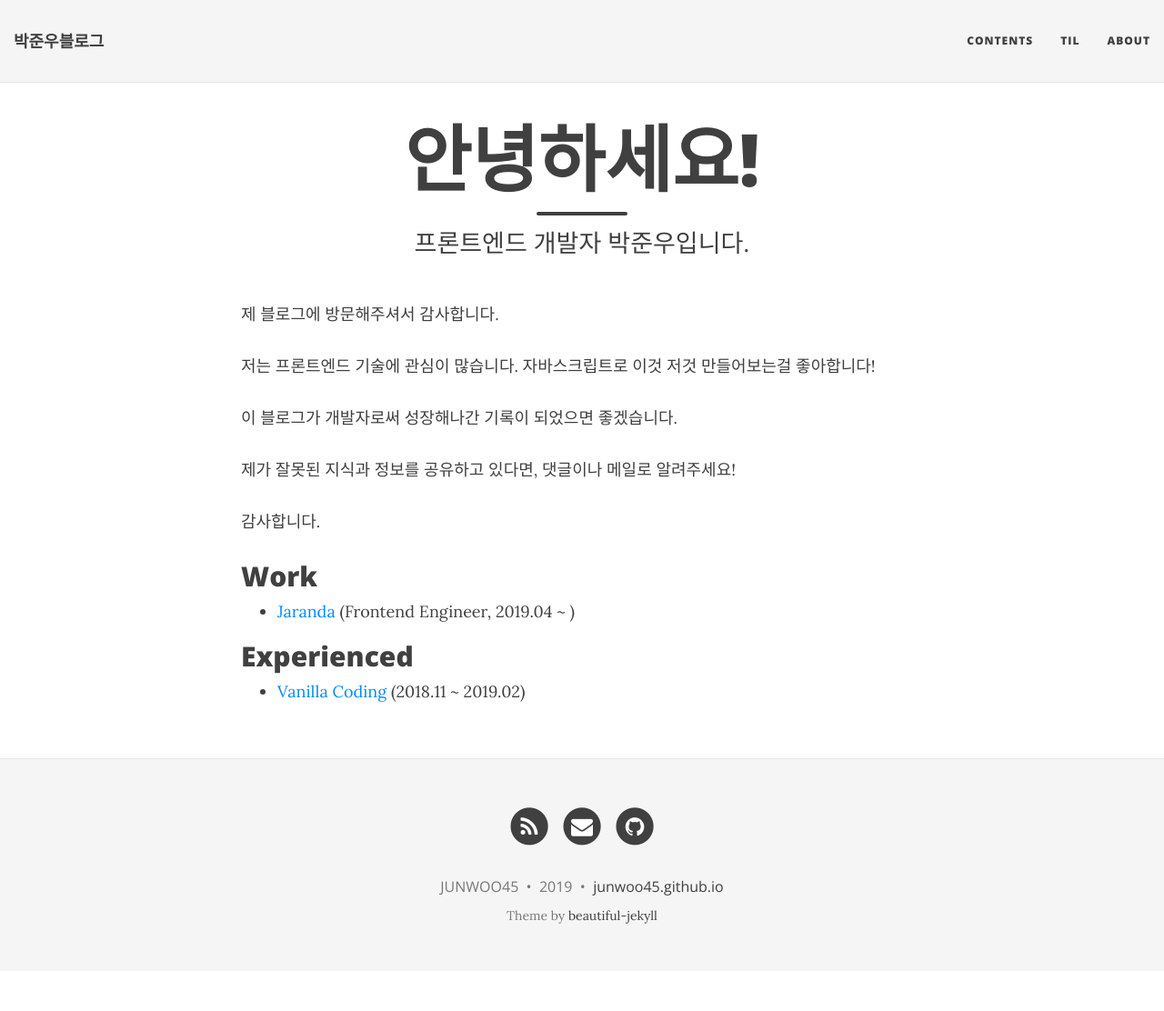
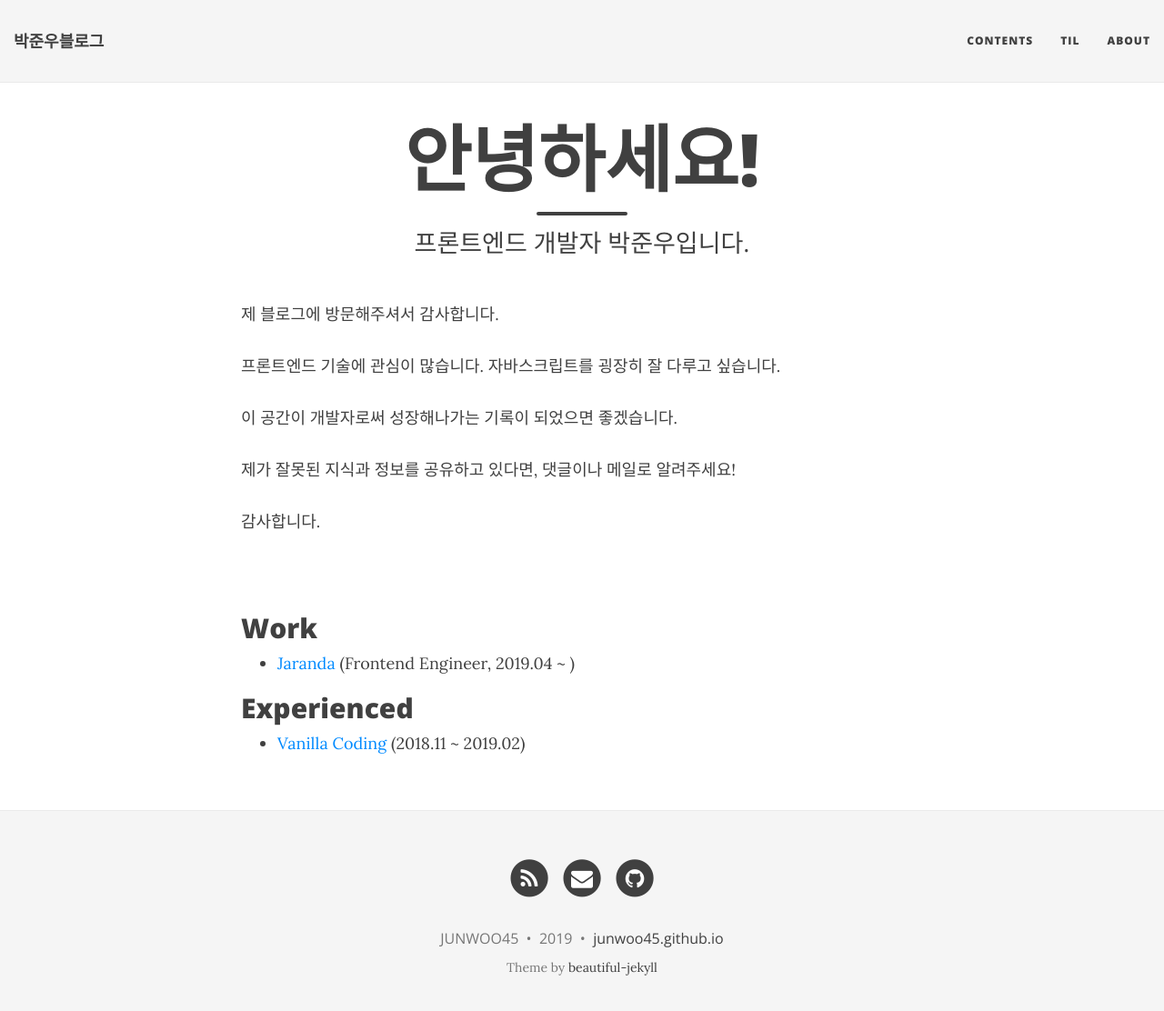
Before and after one commit to JUNWOO45/junwoo45.github.io.archived, a Jekyll site: the page built from aboutme.md, in a window 1280 px wide and 1125 px high. Shown: the top 1112 px of the window at 91% size. Built offline with Jekyll 4.4.1, drawn with Linux system fonts in a browser that asks for light colours; nearby versions of some CDN libraries.

Commit message:
Update aboutme

```diff
--- a/aboutme.md
+++ b/aboutme.md
@@ -2,20 +2,20 @@
 layout: page
 title: 안녕하세요!
 subtitle: 프론트엔드 개발자 박준우입니다.
-image: /img/test.jpg
 ---
 
 제 블로그에 방문해주셔서 감사합니다.
 
-저는 프론트엔드 기술에 관심이 많습니다. 자바스크립트로 이것 저것 만들어보는걸 좋아합니다!
+프론트엔드 기술에 관심이 많습니다.
+자바스크립트를 굉장히 잘 다루고 싶습니다.
 
-이 블로그가 개발자로써 성장해나간 기록이 되었으면 좋겠습니다.
+이 공간이 개발자로써 성장해나가는 기록이 되었으면 좋겠습니다.
 
 제가 잘못된 지식과 정보를 공유하고 있다면, 댓글이나 메일로 알려주세요!
 
 감사합니다.
 
-
+<br>
 
 
 ## Work
```
